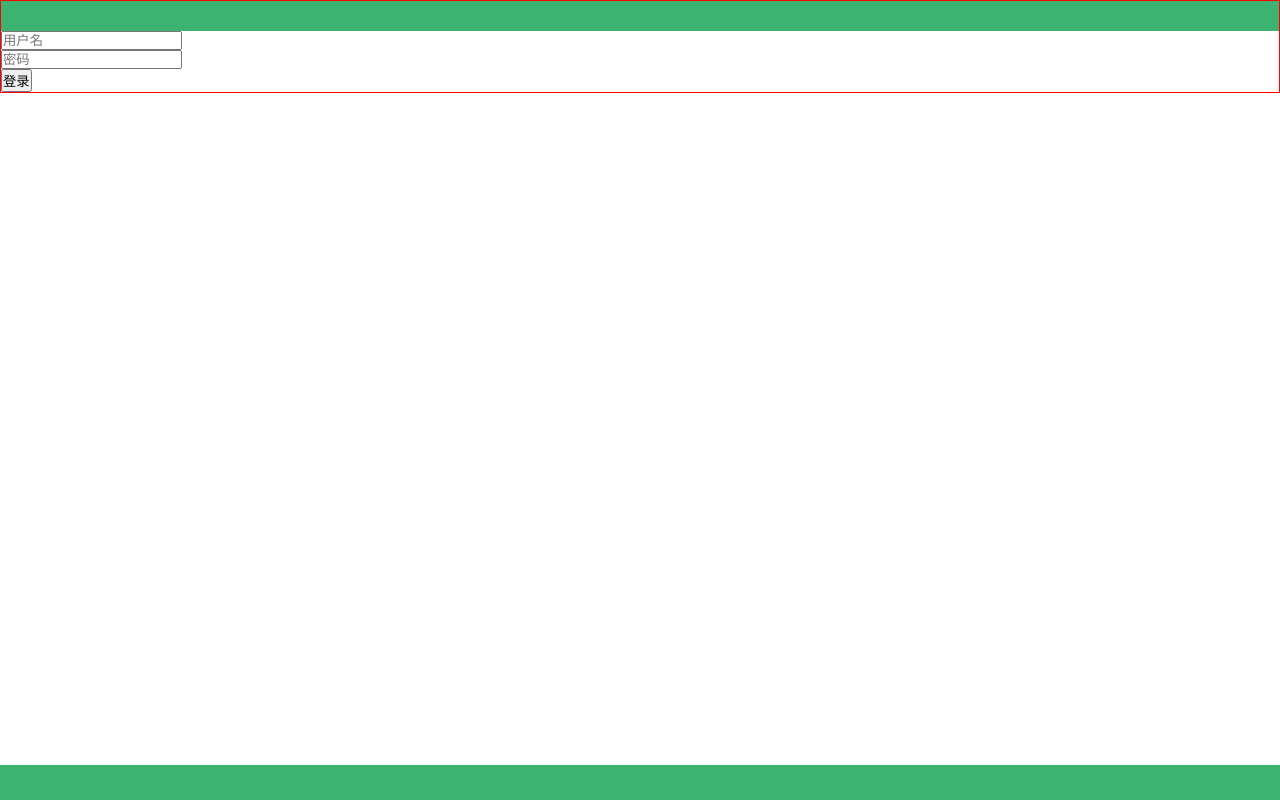
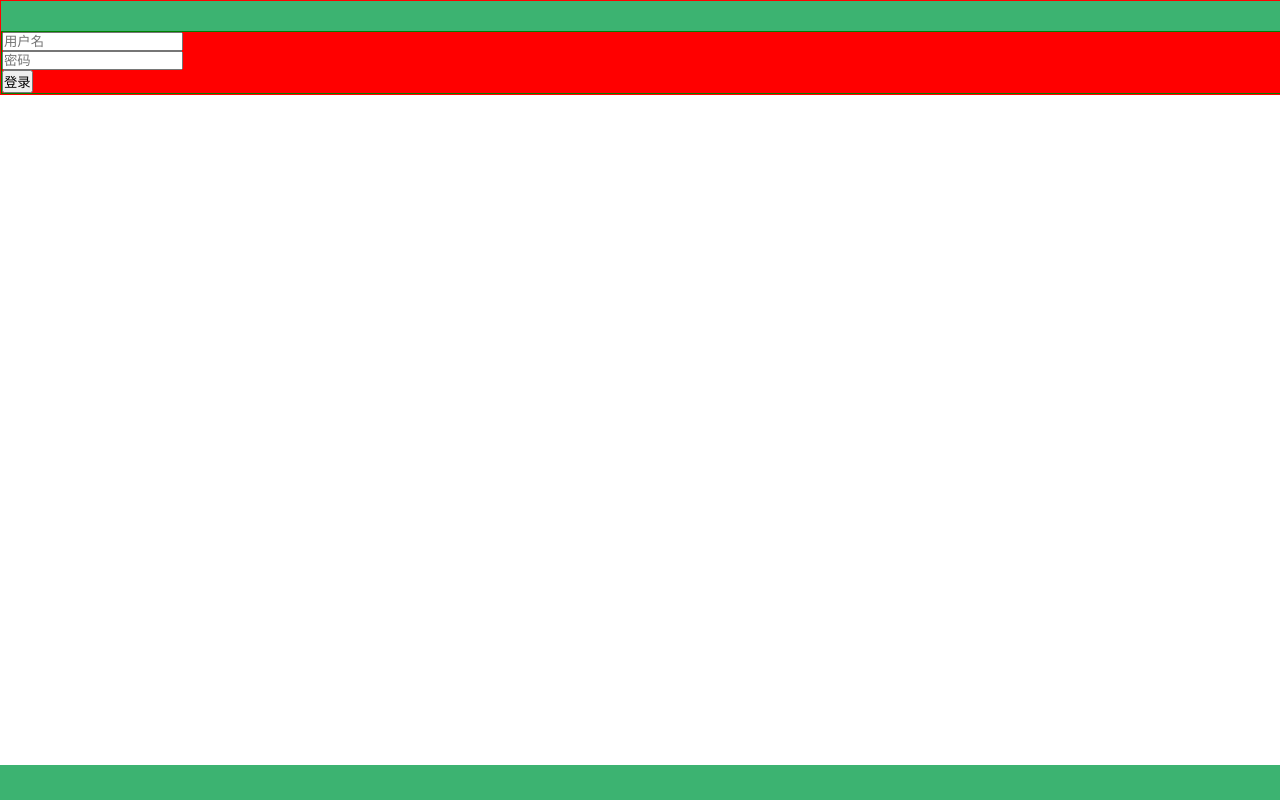
Before and after one commit to dldavid110/diancan, a Vue app in the folder diancan/diancan-source/diancan-vue/: page /#/Login in a window 1280 px wide. Built offline with nearby package versions, Linux system fonts and the light colour scheme.

Commit message:
19 red background color

```diff
--- a/diancan/diancan-source/diancan-vue/src/pages/Login.vue
+++ b/diancan/diancan-source/diancan-vue/src/pages/Login.vue
@@ -31,6 +31,15 @@
 
 <style scoped>
 	.wrapper{
+		width:100%;
+		height:100%;
 		border:solid 1px red;
 	}
+	.main{
+		width: 100%;
+		height:calc(100% - 70px);
+
+		border:solid 1px green;
+		background-color: red;
+	}
 </style>
```
